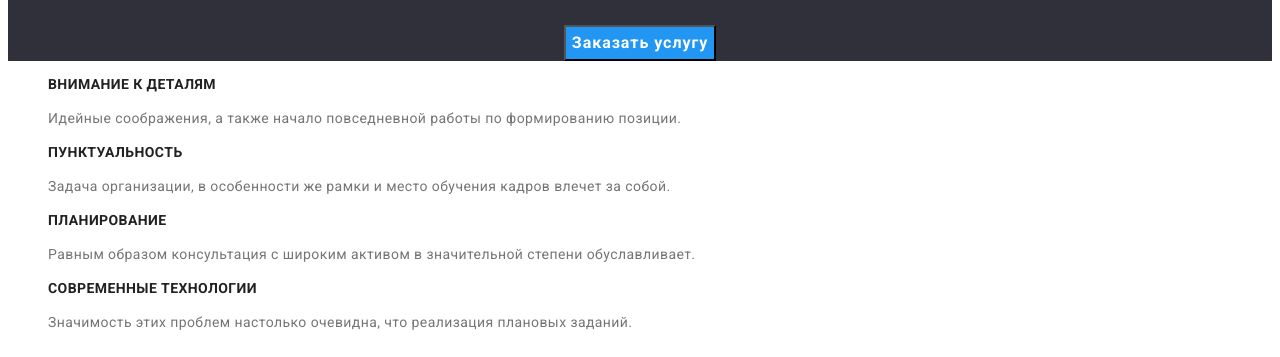
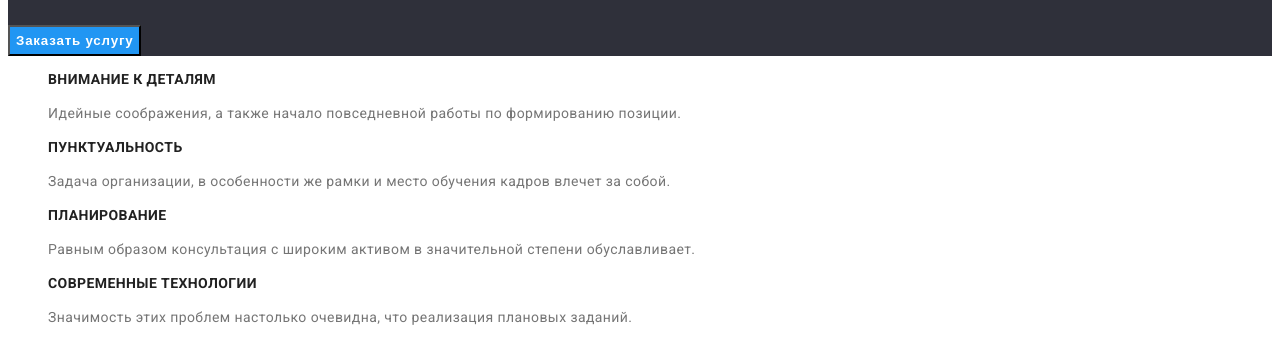
Before and after one commit to KL-ML/goit-markup-hw-02, a plain HTML site: page index.html in a window 1280 px wide. Shown: the part 318-675 px from the top of the page. Drawn offline with Linux system fonts and the light colour scheme.

Commit message:
редагує стилі кнопок

```diff
--- a/css/styles.css
+++ b/css/styles.css
@@ -30,16 +30,7 @@ body {
 .address {
     font-style: normal;
 }
-.btn {
-    cursor: pointer;
-    color: inherit;
-    font-family: inherit;
-    font-weight: inherit;
-    font-size: inherit;
-    line-height: inherit;
-    text-align: inherit;
-    letter-spacing: inherit;
-}
+
 /* Логотип */
 .logo {
     font-family: 'Raleway', sans-serif;
@@ -83,8 +74,20 @@ body {
     line-height: 1.36;
     text-transform: uppercase;
 }
-.hero > .btn {
+.hero .button {
+    font-weight: 700;
+    line-height: 1.88;
+    display: flex;
+    align-items: center;
+    text-align: center;
+    letter-spacing: 0.06em;
+    color: #FFFFFF;
+    cursor: pointer;
     background-color: #2196F3;
+}
+.hero .button:hover,
+.hero .button:focus {
+    background-color: #188CE8;
 }
 /* Особенности */
 .visually-hidden {
@@ -125,6 +128,14 @@ body {
     text-align: center;
 }
 /* Фильтр */
+.filter .btn {
+    font-weight: 500;
+    line-height: 1.62;
+    text-align: center;
+    letter-spacing: 0.03em;
+    background color: #F5F4FA;
+    cursor: pointer;
+}
 .filter .btn:hover,
 .filter .btn:focus {
     background-color: #2196F3;
--- a/index.html
+++ b/index.html
@@ -33,7 +33,7 @@
             <!--Шапка-->
             <section class="hero">
                 <h1 class="title">Эффективные решения <br />для вашего бизнеса</h1>
-                <button class="btn" type="button">Заказать услугу</button>
+                <button class="button" type="button">Заказать услугу</button>
             </section>
             <!--Особенности-->
             <section class="features">
```
Also changed, not shown: .prettierrc.json (added).
